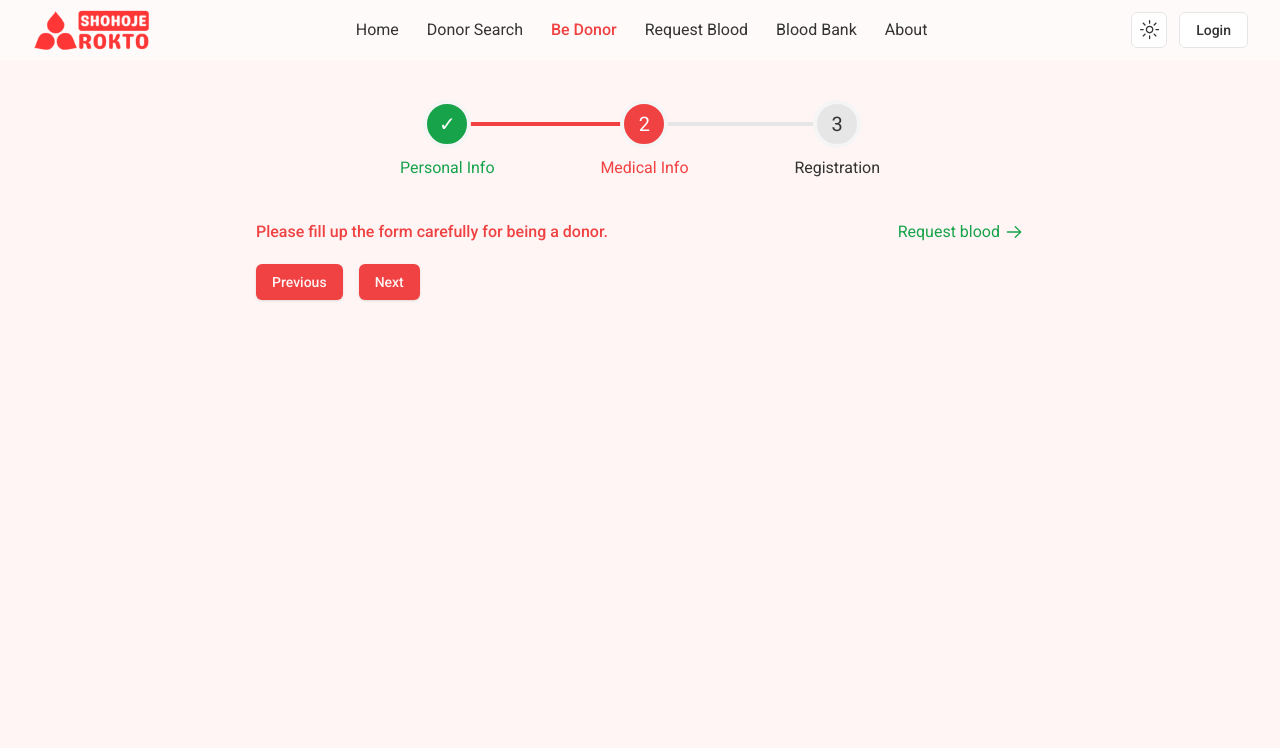
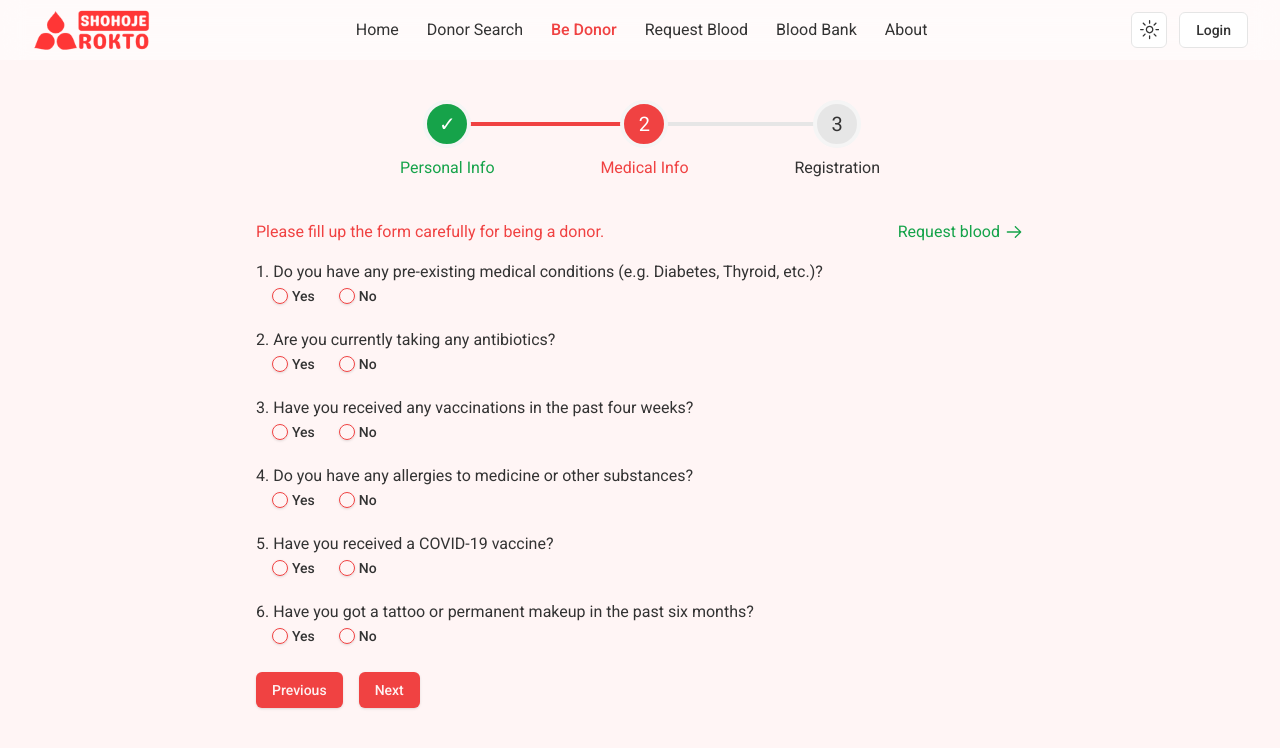
Before and after one commit to NH-Shohan/Shohoje-Rokto, a Next.js app: page /be-donor in a window 1280 px wide. Both pictures are taken after a click on the button "Next". Shown: the top 748 px of the page. Built offline with nearby package versions, Linux system fonts and the light colour scheme.

Commit message:
Be_Donor: Medical info completed

```diff
--- a/src/app/(Be_Donor)/MedicalInfo.jsx
+++ b/src/app/(Be_Donor)/MedicalInfo.jsx
@@ -1,11 +1,54 @@
+import { Label } from "@/components/ui/label";
+import { RadioGroup, RadioGroupItem } from "@/components/ui/radio-group";
 import { ArrowRightIcon } from "@radix-ui/react-icons";
 import Link from "next/link";
+import { useState } from "react";
+
+const questions = [
+  {
+    id: 1,
+    question:
+      "Do you have any pre-existing medical conditions (e.g. Diabetes, Thyroid, etc.)?",
+  },
+  {
+    id: 2,
+    question: "Are you currently taking any antibiotics?",
+  },
+  {
+    id: 3,
+    question: "Have you received any vaccinations in the past four weeks?",
+  },
+  {
+    id: 4,
+    question: "Do you have any allergies to medicine or other substances?",
+  },
+  {
+    id: 5,
+    question: "Have you received a COVID-19 vaccine?",
+  },
+  {
+    id: 6,
+    question:
+      "Have you got a tattoo or permanent makeup in the past six months?",
+  },
+];
 
 const MedicalInfo = () => {
+  const [answers, setAnswers] = useState({});
+
+  const handleAnswerChange = (questionId, value) => {
+    setAnswers((prevAnswers) => ({
+      ...prevAnswers,
+      [questionId]: value,
+    }));
+  };
+
+  console.log(answers);
+
   return (
     <div className="flex flex-col gap-2">
       <div className="flex justify-between">
-        <p className="text-primary font-medium">
+        <p className="text-primary">
           Please fill up the form carefully for being a donor.
         </p>
         <Link
@@ -16,6 +59,36 @@ const MedicalInfo = () => {
           <ArrowRightIcon className="w-5 h-5" />
         </Link>
       </div>
+
+      {questions.map(({ id, question }) => (
+        <div key={id} className="my-2">
+          <p className="mb-1 dark:text-foreground">
+            {id}. {question}
+          </p>
+          <RadioGroup
+            value={answers[id]}
+            className="flex gap-6 ml-4"
+            name={`question-${id}`}
+          >
+            <div className="flex items-center space-x-1">
+              <RadioGroupItem
+                value="yes"
+                id={`yes-${id}`}
+                onClick={() => handleAnswerChange(id, "yes")}
+              />
+              <Label htmlFor={`yes-${id}`}>Yes</Label>
+            </div>
+            <div className="flex items-center space-x-1">
+              <RadioGroupItem
+                value="no"
+                id={`no-${id}`}
+                onClick={() => handleAnswerChange(id, "no")}
+              />
+              <Label htmlFor={`no-${id}`}>No</Label>
+            </div>
+          </RadioGroup>
+        </div>
+      ))}
     </div>
   );
 };
--- a/src/components/ui/radio-group.jsx
+++ b/src/components/ui/radio-group.jsx
@@ -1,31 +1,38 @@
-"use client"
+"use client";
 
-import * as React from "react"
-import { CheckIcon } from "@radix-ui/react-icons"
-import * as RadioGroupPrimitive from "@radix-ui/react-radio-group"
+import { TargetIcon } from "@radix-ui/react-icons";
+import * as RadioGroupPrimitive from "@radix-ui/react-radio-group";
+import * as React from "react";
 
-import { cn } from "@/lib/utils"
+import { cn } from "@/lib/utils";
 
 const RadioGroup = React.forwardRef(({ className, ...props }, ref) => {
-  return (<RadioGroupPrimitive.Root className={cn("grid gap-2", className)} {...props} ref={ref} />);
-})
-RadioGroup.displayName = RadioGroupPrimitive.Root.displayName
+  return (
+    <RadioGroupPrimitive.Root
+      className={cn("grid gap-2", className)}
+      {...props}
+      ref={ref}
+    />
+  );
+});
+RadioGroup.displayName = RadioGroupPrimitive.Root.displayName;
 
 const RadioGroupItem = React.forwardRef(({ className, ...props }, ref) => {
   return (
-    (<RadioGroupPrimitive.Item
+    <RadioGroupPrimitive.Item
       ref={ref}
       className={cn(
         "aspect-square h-4 w-4 rounded-full border border-primary text-primary shadow focus:outline-none focus-visible:ring-1 focus-visible:ring-ring disabled:cursor-not-allowed disabled:opacity-50",
         className
       )}
-      {...props}>
+      {...props}
+    >
       <RadioGroupPrimitive.Indicator className="flex items-center justify-center">
-        <CheckIcon className="h-3.5 w-3.5 fill-primary" />
+        <TargetIcon className="h-3.5 w-3.5 fill-primary" />
       </RadioGroupPrimitive.Indicator>
-    </RadioGroupPrimitive.Item>)
+    </RadioGroupPrimitive.Item>
   );
-})
-RadioGroupItem.displayName = RadioGroupPrimitive.Item.displayName
+});
+RadioGroupItem.displayName = RadioGroupPrimitive.Item.displayName;
 
-export { RadioGroup, RadioGroupItem }
+export { RadioGroup, RadioGroupItem };
--- /dev/null
+++ b/src/context/BeDonorContext.js
@@ -0,0 +1,33 @@
+"use client";
+import { createContext, useContext, useState } from "react";
+
+const BeDonorContext = createContext();
+
+export const BeDonorProvider = ({ children }) => {
+  const [donorData, setDonorData] = useState({
+    name: "",
+    email: "",
+    bloodGroup: "",
+    dateOfBirth: "",
+    gender: "",
+    phoneNumber: "",
+    optionalPhoneNumber: "",
+    division: "",
+    district: "",
+    subdistrict: "",
+    donatedBefore: "",
+    donationDate: "",
+    maritalStatus: "",
+    socialMediaLink: "",
+    bio: "",
+    contectMethod: "",
+  });
+
+  return (
+    <BeDonorContext.Provider value={{ donorData, setDonorData }}>
+      {children}
+    </BeDonorContext.Provider>
+  );
+};
+
+export const useBeDonor = () => useContext(BeDonorContext);
```
Also changed, not shown: 1 other file (tests, documents, lock files or other folders).
